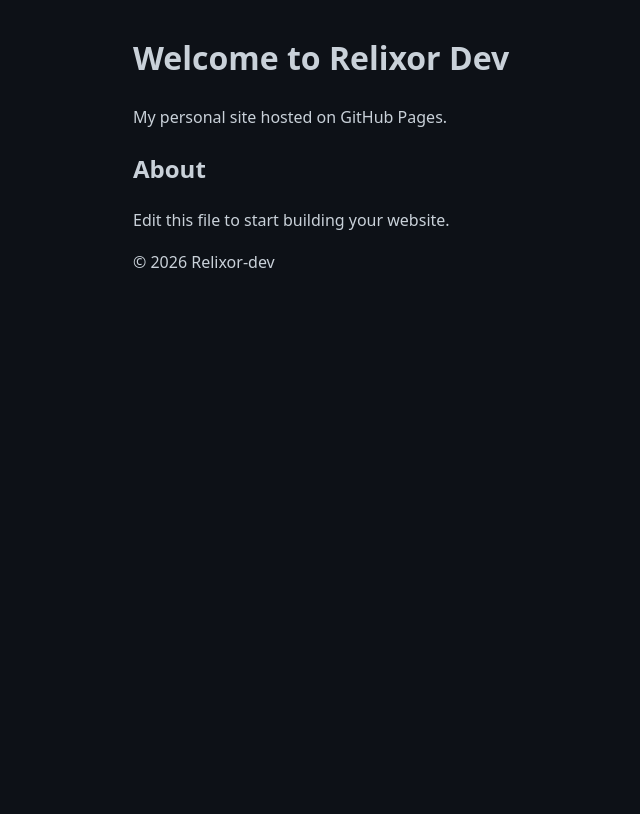
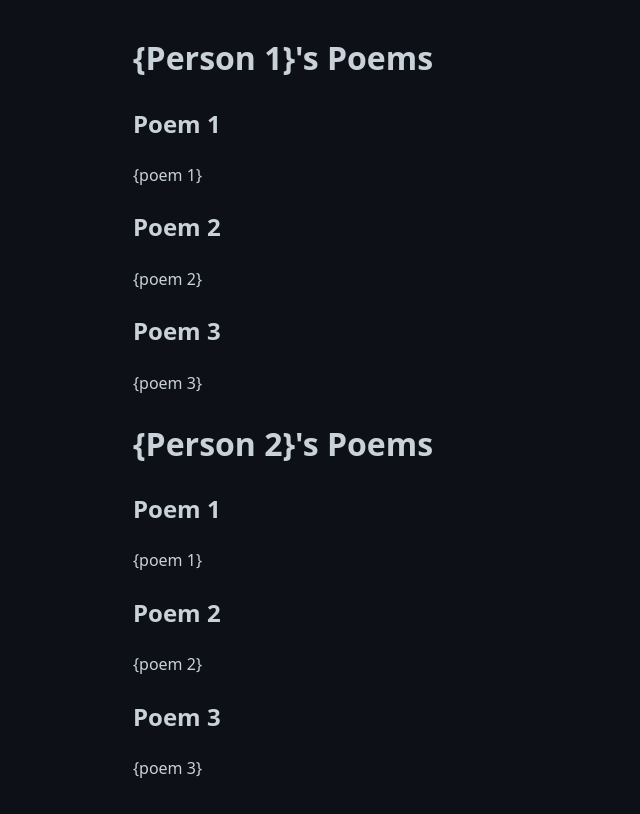
Before and after one commit to Relixor-dev/relixor-dev.github.io, a plain HTML site: page index.html in a window 1280 px wide. Shown: the whole page, without its empty margins (107-747 px from the left). Drawn offline with Linux system fonts and the light colour scheme.

Commit message:
Change title and update poem content in index.html

```diff
--- a/index.html
+++ b/index.html
@@ -3,22 +3,29 @@
 <head>
     <meta charset="UTF-8">
     <meta name="viewport" content="width=device-width, initial-scale=1.0">
-    <title>Relixor Dev</title>
+    <title>Poems</title>
     <link rel="stylesheet" href="main.css">
 </head>
 <body>
     <header>
-        <h1>Welcome to Relixor Dev</h1>
-        <p>My personal site hosted on GitHub Pages.</p>
+        <h1>{Person 1}'s Poems</h1>
+        <h2>Poem 1</h2>
+        <p>{poem 1}</p>
+        <h2>Poem 2</h2>
+        <p>{poem 2}</p>
+        <h2>Poem 3</h2>
+        <p>{poem 3}</p>
     </header>
-    <main>
-        <section>
-            <h2>About</h2>
-            <p>Edit this file to start building your website.</p>
-        </section>
-    </main>
-    <footer>
-        <p>&copy; 2026 Relixor-dev</p>
-    </footer>
+</body>
+<body>
+    <header>
+        <h1>{Person 2}'s Poems</h1>
+        <h2>Poem 1</h2>
+        <p>{poem 1}</p>
+        <h2>Poem 2</h2>
+        <p>{poem 2}</p>
+        <h2>Poem 3</h2>
+        <p>{poem 3}</p>
+    </header>
 </body>
 </html>
```
